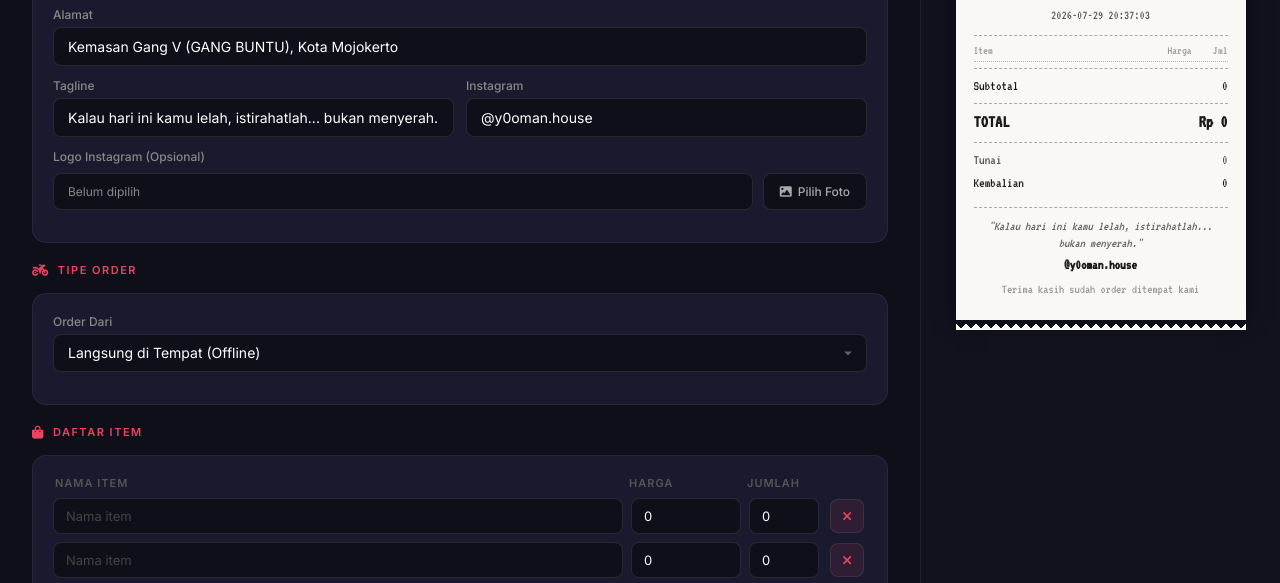
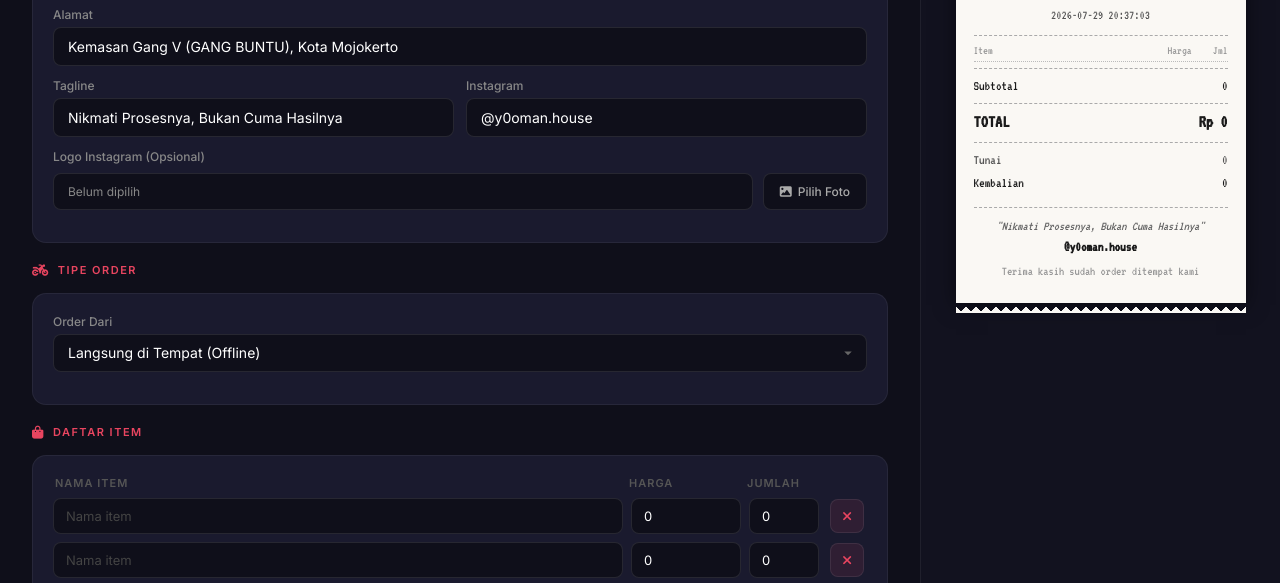
Before and after one commit to americano8shot/Struk-belanja, a website: page public/index.html in a window 1280 px wide. Shown: the part 208-791 px from the top of the page. Drawn offline with Linux system fonts and the light colour scheme.

Commit message:
Update and rename struk.html to public/index.html

```diff
--- a/struk.html
+++ b/public/index.html
@@ -1,32 +1,26 @@
-<!-- ============================================ -->
-<!--                  HTML                        -->
-<!-- ============================================ -->
 <!DOCTYPE html>
 <html lang="id">
 <head>
     <meta charset="UTF-8">
     <meta name="viewport" content="width=device-width, initial-scale=1.0">
-    <title>Struk y0oman house - y0oman House</title>
+    <title>Struk y0oman house - Y0oman House</title>
+    <meta name="description" content="Aplikasi cetak struk kasir untuk Y0oman House">
     <link href="https://fonts.googleapis.com/css2?family=VT323&family=Inter:wght@300;400;500;600;700&display=swap" rel="stylesheet">
     <link rel="stylesheet" href="https://cdnjs.cloudflare.com/ajax/libs/font-awesome/6.5.0/css/all.min.css">
-    <link rel="stylesheet" href="style.css">
+    <link rel="stylesheet" href="/style.css">
 </head>
 <body>
 
-    <!-- Topbar -->
     <div class="topbar">
         <div class="topbar-icon"><i class="fas fa-receipt"></i></div>
         <h1>Cetak Struk</h1>
         <span id="clockDisplay"></span>
     </div>
 
-    <!-- Main Layout -->
     <div class="app-layout">
 
-        <!-- Left: Form -->
         <div class="form-panel">
 
-            <!-- Toko Info -->
             <div class="section-title"><i class="fas fa-store"></i> Informasi Toko</div>
             <div class="form-card">
                 <div class="form-row">
@@ -48,7 +42,7 @@
                 <div class="form-row">
                     <div class="form-group">
                         <label>Tagline</label>
-                        <input type="text" id="storeTag" value="Kalau hari ini kamu lelah, istirahatlah... bukan menyerah." oninput="updatePreview()">
+                        <input type="text" id="storeTag" value="Nikmati Prosesnya, Bukan Cuma Hasilnya" oninput="updatePreview()">
                     </div>
                     <div class="form-group">
                         <label>Instagram</label>
@@ -70,7 +64,6 @@
                 </div>
             </div>
 
-            <!-- Order Type -->
             <div class="section-title"><i class="fas fa-motorcycle"></i> Tipe Order</div>
             <div class="form-card">
                 <div class="form-row full">
@@ -86,7 +79,6 @@
                 </div>
             </div>
 
-            <!-- Items -->
             <div class="section-title"><i class="fas fa-shopping-bag"></i> Daftar Item</div>
             <div class="form-card">
                 <div class="item-table-header">
@@ -101,7 +93,6 @@
                 </button>
             </div>
 
-            <!-- Pembayaran -->
             <div class="section-title"><i class="fas fa-wallet"></i> Pembayaran</div>
             <div class="form-card">
                 <div class="form-row">
@@ -134,7 +125,6 @@
                 </div>
             </div>
 
-            <!-- Actions -->
             <div class="action-bar">
                 <button class="btn-print" onclick="printReceipt()">
                     <i class="fas fa-print"></i> Cetak Struk
@@ -145,7 +135,6 @@
             </div>
         </div>
 
-        <!-- Right: Preview -->
         <div class="preview-panel">
             <div class="preview-label">Preview Struk</div>
             <div class="receipt" id="receiptPreview"></div>
@@ -153,12 +142,11 @@
 
     </div>
 
-    <!-- Toast -->
     <div class="toast" id="toast">
         <i class="fas fa-check-circle"></i>
         <span id="toastMsg">Berhasil!</span>
     </div>
 
-    <script src="script.js"></script>
+    <script src="/script.js"></script>
 </body>
 </html>
```
